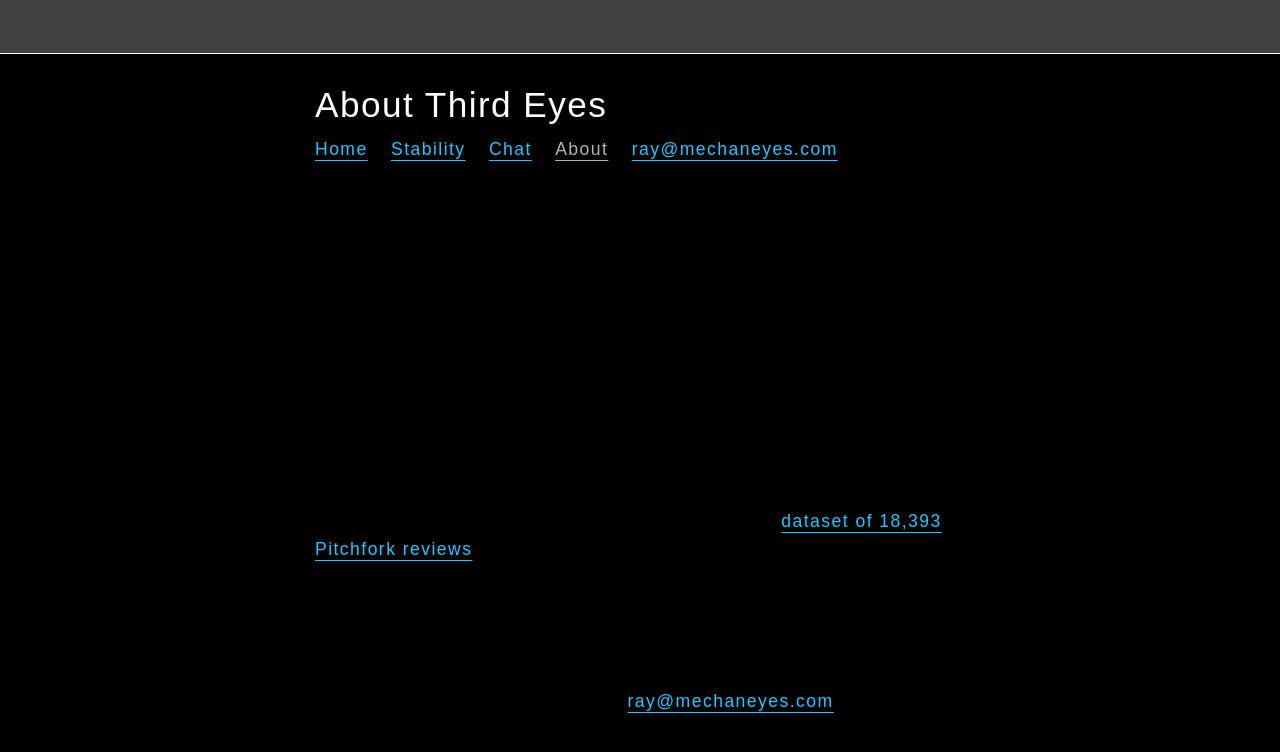
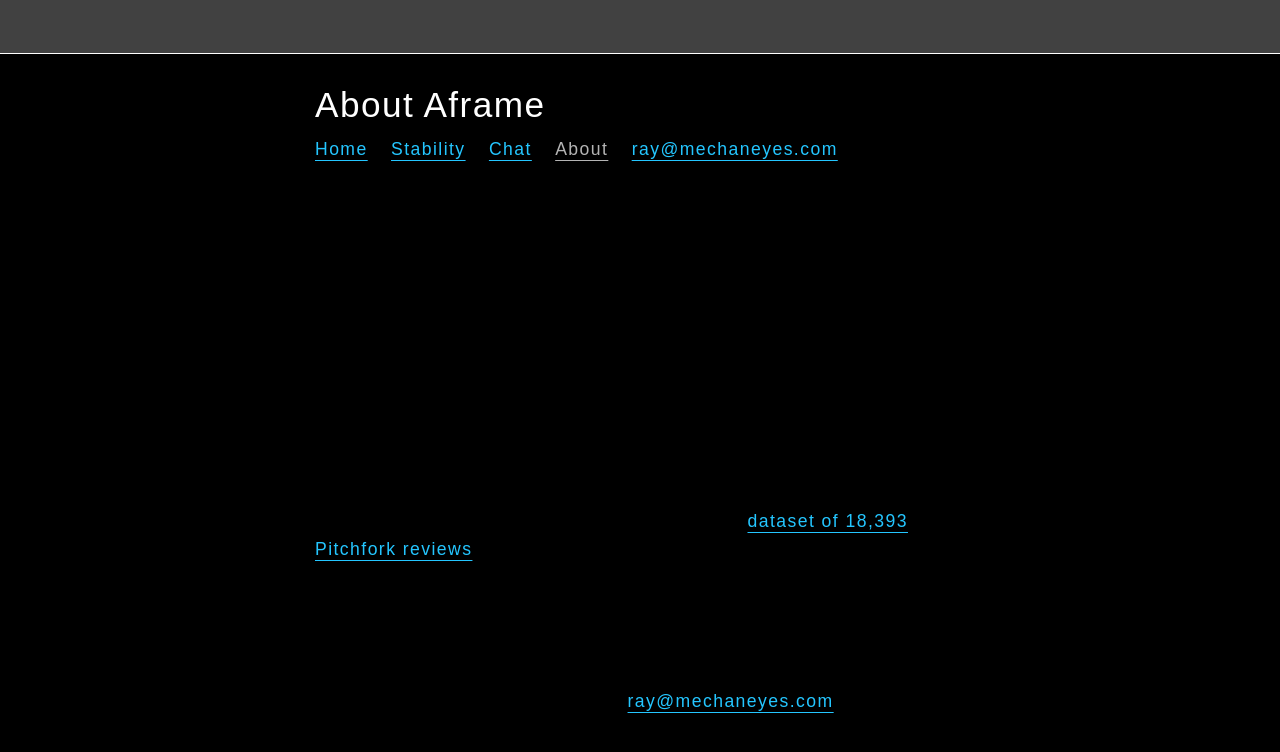
Before and after one commit to mechaneyes/aframe, a Next.js app: page /about in a window 1280 px wide. Shown: the top 752 px of the page. Built offline with nearby package versions, Linux system fonts and the light colour scheme; a web font is replaced by a local one.

Commit message:
ThirdEyes -> Aframe
+ had renamed site to Aframe, so changed copy across the site

```diff
--- a/app/about/page.js
+++ b/app/about/page.js
@@ -42,12 +42,12 @@ export default function Page() {
       <section className="introduction introduction--visible">
         <div className="introduction__description">
           <p>
-            Welcome. I&apos;m Ray Weitzenberg. Third Eyes is my first experiment
+            Welcome. I&apos;m Ray Weitzenberg. Aframe is my first experiment
             utilizing AI to generate music-focused information.
           </p>
           <p>
             While I may not hold the title of data scientist (yet!), the journey
-            of creating Third Eyes has allowed me to gain invaluable experience
+            of creating Aframe has allowed me to gain invaluable experience
             with a number of technologies in the ecosystem. I&apos;m currently
             immersed in the world of Python, and I&apos;m eager to delve deeper
             into data science once I&apos;ve tamed the snake.
@@ -58,7 +58,7 @@ export default function Page() {
             Next.js and Material Design.
           </p>
           <p>
-            The content generated in Third Eyes stems from a{" "}
+            The content generated in Aframe stems from a{" "}
             <a href="https://www.kaggle.com/datasets/nolanbconaway/pitchfork-data">
               dataset of 18,393 Pitchfork reviews
             </a>{" "}
@@ -69,7 +69,7 @@ export default function Page() {
             Eyes.
           </p>
           {/* <p>
-            For a bit of a technical deep dive into the making of Third Eyes,
+            For a bit of a technical deep dive into the making of Aframe,
             check out{"  "}
             <a href="https://winterwerk.one/posts/thirdeyes-mvp">
               this post on WinterWerk
--- a/app/layout.tsx
+++ b/app/layout.tsx
@@ -7,21 +7,21 @@ const inter = Inter({ subsets: ['latin'] })
 
 // https://nextjs.org/docs/app/api-reference/functions/generate-metadata
 export const metadata = {
-  title: 'Third Eyes',
+  title: 'Aframe',
   description: 'Interrogate Pitchfork Reviews via GPT-3.5',
-  url: 'https://hearincolor.com',
-  siteName: 'Third Eyes',
+  url: 'https://aframe.fm/',
+  siteName: 'Aframe',
   openGraph: {
-    title: 'Third Eyes',
+    title: 'Aframe',
     description: 'Interrogate Pitchfork Reviews via GPT-3.5',
-    url: 'https://hearincolor.com',
-    siteName: 'Third Eyes',
+    url: 'https://aframe.fm/',
+    siteName: 'Aframe',
     images: [
       {
-        url: 'https://hearincolor.com/_next/image?url=%2Fthird-eyes-og.jpg&w=1200&q=75',
+        url: 'https://aframe.fm/_next/image?url=%2Fthird-eyes-og.jpg&w=1200&q=75',
         width: 1200,
         height: 630,
-        alt: 'ThirdEyes via HearInColor',
+        alt: 'Aframe via HearInColor',
       },
     ],
     locale: 'en_US',
--- a/components/Chat/ChatCard.js
+++ b/components/Chat/ChatCard.js
@@ -31,7 +31,7 @@ const ChatCard = (props) => {
       <div
         className={`chat-card chat-card--${position}`}
       >
-        <h5>{position === 0 ? "Third Eyes" : "Human"}</h5>
+        <h5>{position === 0 ? "Aframe" : "Human"}</h5>
         <p>{text}</p>
         {/* <p>
           {minutes === 0
--- a/components/Header/Header.js
+++ b/components/Header/Header.js
@@ -2,18 +2,18 @@ import Link from "next/link";
 
 const Nav = (props) => {
   let page = props.page;
-  let pageTitle = "Third Eyes";
+  let pageTitle = "Aframe";
 
   if (page == "stability") {
-    pageTitle = "Third Eyes v Stability AI";
+    pageTitle = "Aframe v Stability AI";
   }
 
   if (page == "chat") {
-    pageTitle = "Third Chat";
+    pageTitle = "Aframe";
   }
 
   if (page == "about") {
-    pageTitle = "About Third Eyes";
+    pageTitle = "About Aframe";
   }
 
   return (
```
